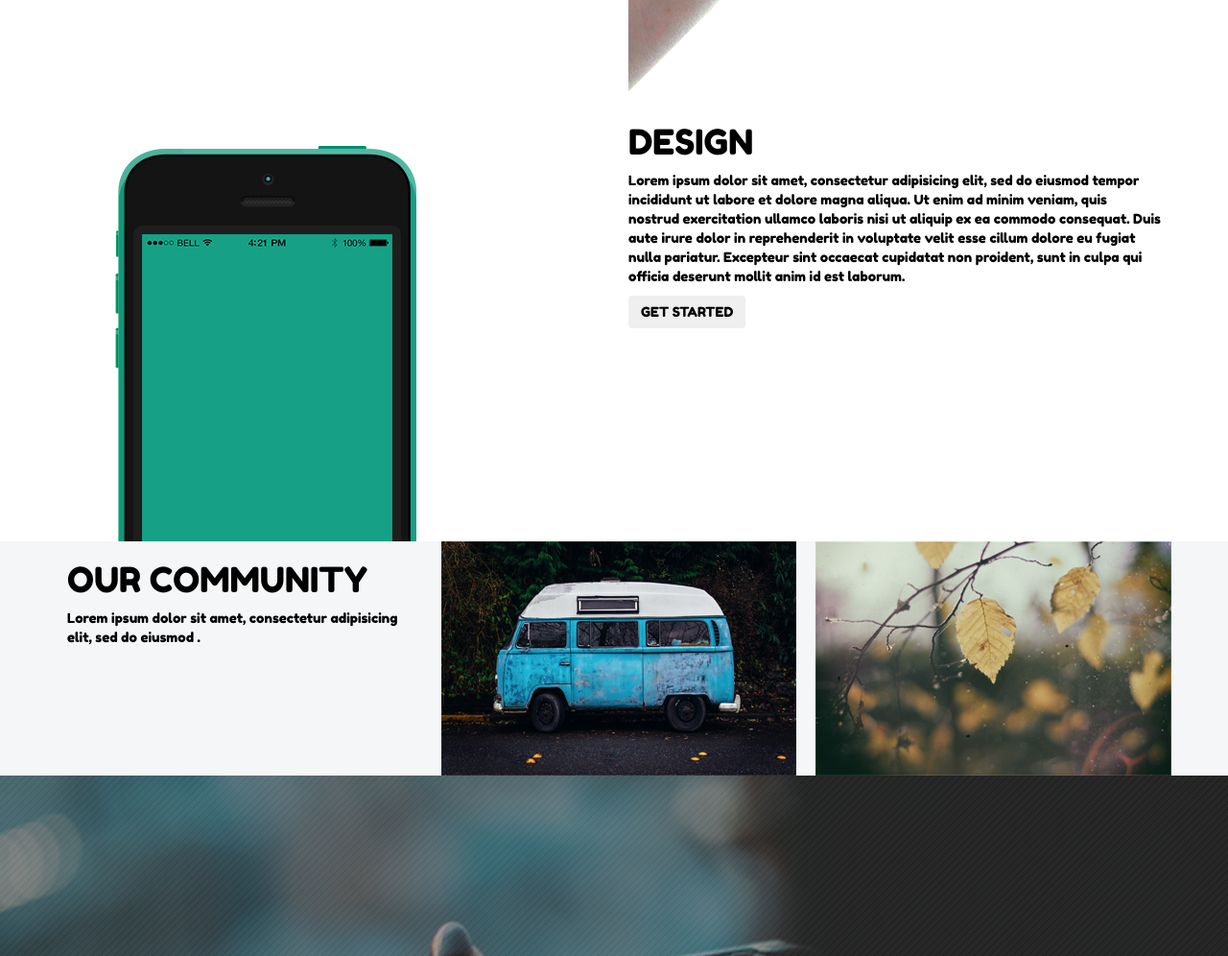
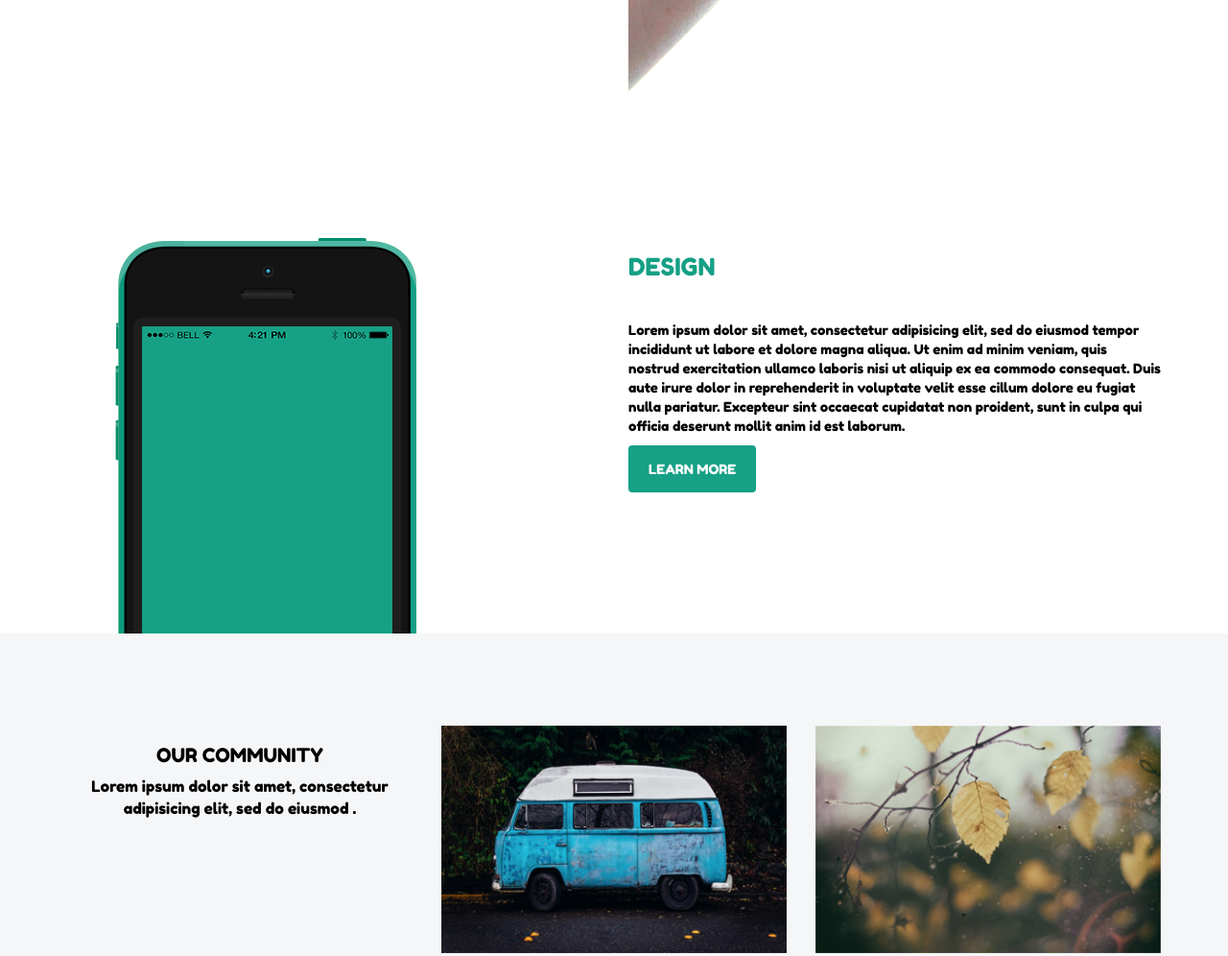
Before and after one commit to JosefaHerrera/photolab, a website: page index.html in a window 1280 px wide. Shown: the part 1300-2296 px from the top of the page at 96% size. Drawn offline with Linux system fonts and the light colour scheme.

Commit message:
secciones

```diff
--- a/assets/sass/_style.scss
+++ b/assets/sass/_style.scss
@@ -66,12 +66,37 @@ body{
 
 #seccion2{
 	color:black;
+	background-color: white;
+	padding-top: 96px;
+	.btn2 {
+    background-color: #16a086;
+    padding-left: 20px;
+    padding-right: 20px;
+    padding-top: 14px;
+    padding-bottom: 13px;
+    color:white;
+   }
+   h1{
+   	font-size: 25px;
+    padding-bottom: 31px;
+    padding-top: 41px;
+    color: #16a086;
+   }
 }
 
 #seccion3{
 	background-color:#f5f6f8;
+	padding-top: 96px;
+    padding-bottom: 96px;
 	color:black;
-}
+	h1{
+		font-size: 20px;
+	   }
+	   p{
+	   	font-size: 16px;
+	   }
+	}
+
 
 #seccion4{
 	background-image: url(../img/bg2.jpg);
--- a/index.html
+++ b/index.html
@@ -76,7 +76,7 @@
 				consequat. Duis aute irure dolor in reprehenderit in voluptate velit esse
 				cillum dolore eu fugiat nulla pariatur. Excepteur sint occaecat cupidatat non
 				proident, sunt in culpa qui officia deserunt mollit anim id est laborum. </p>
-				<button  class="btn btn2" type="button">GET STARTED</button>
+				<button  class="btn btn2" type="button">LEARN MORE</button>
 			</div>
 		</div>
 	</div>
@@ -84,16 +84,16 @@
 <section id="seccion3">
 	<div class="container">
 		<div class="row">
-			<div class="col-md-4">
+			<div class="col-md-4 text-center">
 				<h1>OUR COMMUNITY</h1>
 				<p>Lorem ipsum dolor sit amet, consectetur adipisicing elit, sed do eiusmod
 				.</p>
 			</div>
 			<div class="col-md-4">
-				<img src="dist/img/car.jpg" alt="">
+				<img class="img-responsive" src="dist/img/car.jpg" alt="">
 			</div>
 			<div class="col-md-4">
-				<img src="dist/img/leaf.jpg" alt="">
+				<img class="img-responsive" src="dist/img/leaf.jpg" alt="">
 			</div>
 		</div>
 	</div>
```
Also changed, not shown: dist/css/style.min.css.
